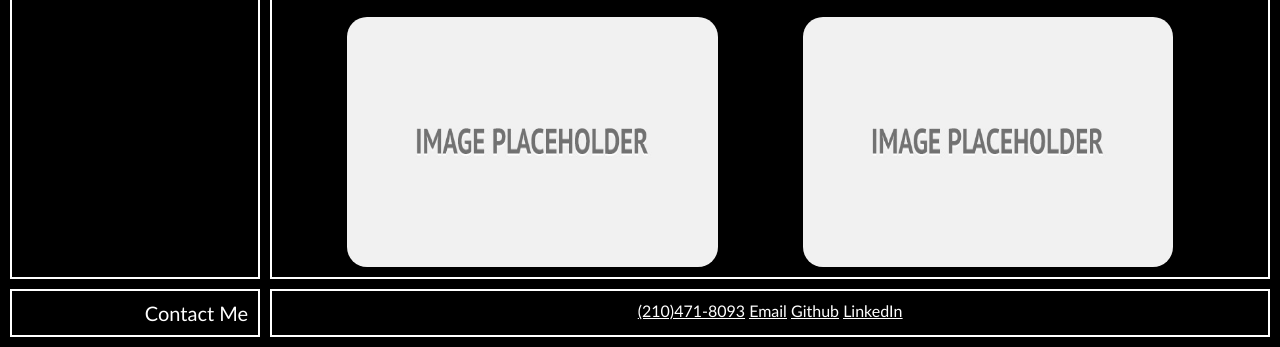
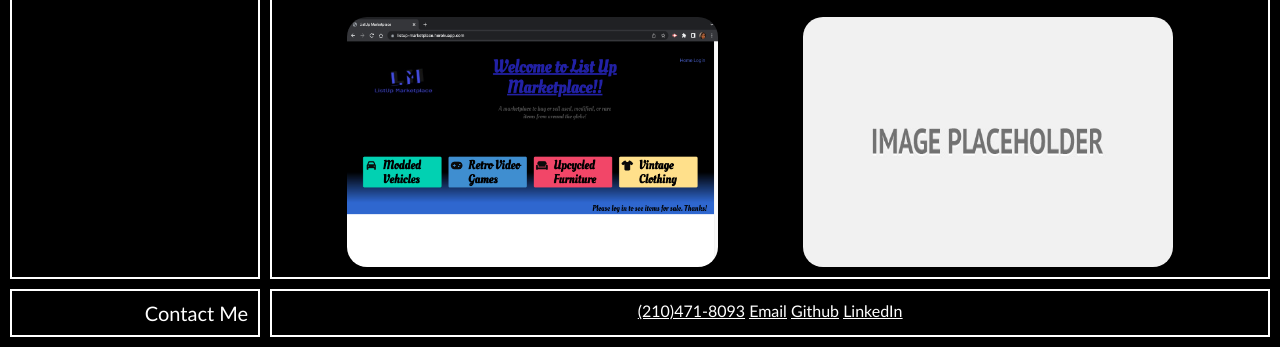
Before and after one commit to genrp24/Portfolio, a plain HTML site: page index.html in a window 1280 px wide. Shown: the part 1110-1457 px from the top of the page. Drawn offline with Linux system fonts and the light colour scheme.

Commit message:
Added List Up Marketlace to list of projects

```diff
--- a/index.html
+++ b/index.html
@@ -44,7 +44,7 @@
             <div class="projects2">
                 <a class="projects2child" href="https://genrp24.github.io/Horiseon-Refactor/" target="_blank"><img class="smallpic" src="./assets/images/Horiseon.png" alt="Horiseon Refactor"></a>
                 <a class="projects2child" href="https://genrp24.github.io/Two-APIs-One-Cup-Group-Project/" target="_blank"><img class="smallpic" src="./assets/images/twoapisonesun.png" alt="Two APIs One Sun"></a>
-                <a class="projects2child"><img class="smallpic" src="./assets/images/imageplaceholder.png" alt="Placeholder"></a>
+                <a class="projects2child" href="https://listup-marketplace.herokuapp.com/" target="_blank"><img class="smallpic" src="./assets/images/List Up.jpg" alt="List Up Marketplace"></a>
                 <a class="projects2child"><img class="smallpic" src="./assets/images/imageplaceholder.png" alt="Placeholder"></a>
             </div>
         </div>
```
Also changed, not shown: assets/images/List Up.jpg (added), 1 other file.
